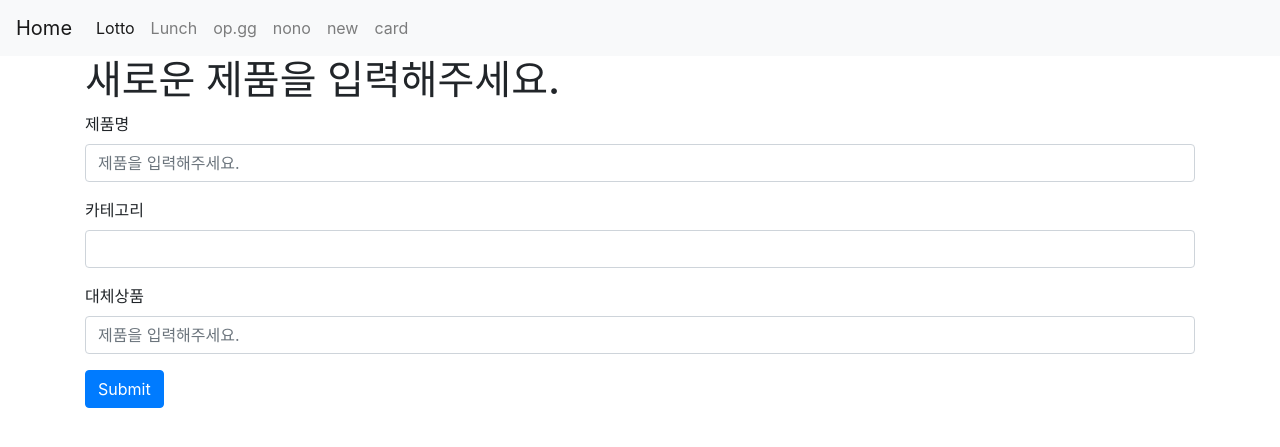
After one commit to myeonghan-nim/web-study-intro, a Python web app: template flask/templates/new.html in a window 1280 px wide. The commit adds this page. Shown: the top 447 px of the page. Run offline with Jinja, Linux system fonts and the light colour scheme; the template is opened without the code that fills it, so the values that code supplies are empty; some libraries are stand-ins or nearby versions.

Commit message:
Change: flask files

```diff
--- /dev/null
+++ b/flask/data.csv
@@ -0,0 +1,3 @@
+해피해킹,키보드,커세어
+해피해킹,키보드,커세어
+제트스트림,문구,모나미
--- a/flask/templates/base.html
+++ b/flask/templates/base.html
@@ -21,6 +21,9 @@
         <a class="nav-item nav-link active" href="/lotto">Lotto<span class="sr-only">(current)</span></a>
         <a class="nav-item nav-link" href="/lunch">Lunch</a>
         <a class="nav-item nav-link" href="/opgg">op.gg</a>
+        <a class="nav-item nav-link" href="/nono">nono</a>
+        <a class="nav-item nav-link" href="/new">new</a>
+        <a class="nav-item nav-link" href="/card">card</a>
       </div>
     </div>
   </nav>
--- /dev/null
+++ b/flask/templates/create.html
@@ -0,0 +1,5 @@
+{% extends "base.html" %}
+
+{% block body %}
+  <h1>저장이 완료되었습니다.</h1>
+{% endblock %}
--- a/flask/templates/lunch.html
+++ b/flask/templates/lunch.html
@@ -1,6 +1,6 @@
 {% extends "base.html" %}
 
 {% block body %}
-  <p>Today`s lunch is {{menu}}</p>
+  <p>오늘의 추천 점심은 {{menu}}입니다.</p>
   <img src="{{img}}" alt="">
 {% endblock %}
--- /dev/null
+++ b/flask/templates/new.html
@@ -0,0 +1,20 @@
+{% extends "base.html" %}
+
+{% block body %}
+  <h1>새로운 제품을 입력해주세요.</h1>
+  <form action="/create">
+    <div class="form-group">
+      <label for="product">제품명</label>
+      <input type="text" class="form-control" id="product" name="product" placeholder="제품을 입력해주세요.">
+    </div>
+    <div class="form-group">
+      <label for="category">카테고리</label>
+      <input type="text" class="form-control" id="category" name="category">
+    </div>
+    <div class="form-group">
+      <label for="replace">대체상품</label>
+      <input type="text" class="form-control" id="replace" name="replace" placeholder="제품을 입력해주세요.">
+    </div>
+    <button type="submit" class="btn btn-primary">Submit</button>
+  </form>
+{% endblock %}
```
Also changed, not shown: flask/app.py (+34 -0 lines), flask/templates/card.html (added, +18 -0 lines), flask/templates/nono.html (added, +27 -0 lines).
